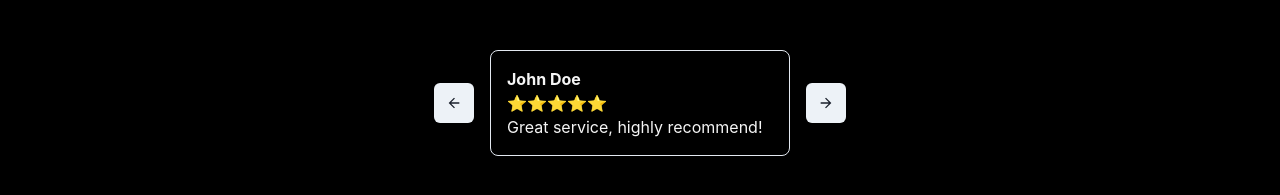
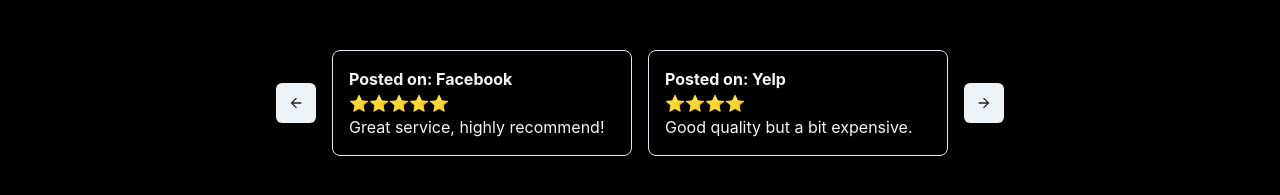
Before and after one commit to ryanlyang/MagicMack, a React (Vite) app: page / in a window 1280 px wide. Shown: the part 1799-1994 px from the top of the page. Built offline with nearby package versions, Linux system fonts and the light colour scheme; no server answers; what aws-amplify would draw is missing.

Commit message:
okay then try

```diff
--- a/src/components/Reviews.tsx
+++ b/src/components/Reviews.tsx
@@ -4,34 +4,30 @@
 
 interface Review {
   review_text: string;
-  reviewer: {
-    name: string;
-  };
+  platform: string;
   rating: number;
 }
 
 const reviews: Review[] = [
   {
     review_text: "Great service, highly recommend!",
-    reviewer: {
-      name: "John Doe",
-    },
+    platform: "Facebook",
     rating: 5,
   },
   {
     review_text: "Good quality but a bit expensive.",
-    reviewer: {
-      name: "Jane Smith",
-    },
+    platform: "Yelp",
     rating: 4,
   },
-
   {
-    review_text: "Godly Quality beautifully done.",
-    reviewer: {
-      name: "Joe Kerry",
-    },
-    rating: 5,
+    review_text: "Satisfactory experience.",
+    platform: "Google Reviews",
+    rating: 3,
+  },
+  {
+    review_text: "Will visit again.",
+    platform: "TripAdvisor",
+    rating: 4,
   },
   // Add more reviews as needed
 ];
@@ -40,11 +36,11 @@
   const [currentIndex, setCurrentIndex] = useState(0);
 
   const handlePrevClick = () => {
-    setCurrentIndex((prevIndex) => (prevIndex === 0 ? reviews.length - 1 : prevIndex - 1));
+    setCurrentIndex((prevIndex) => (prevIndex === 0 ? Math.max(reviews.length - 2, 0) : prevIndex - 2));
   };
 
   const handleNextClick = () => {
-    setCurrentIndex((prevIndex) => (prevIndex === reviews.length - 1 ? 0 : prevIndex + 1));
+    setCurrentIndex((prevIndex) => (prevIndex >= reviews.length - 2 ? 0 : prevIndex + 2));
   };
 
   return (
@@ -55,11 +51,13 @@
           icon={<ArrowBackIcon />}
           onClick={handlePrevClick}
         />
-        <Box p={4} borderWidth="1px" borderRadius="lg" boxShadow="sm" minWidth="300px">
-          <Text fontWeight="bold">{reviews[currentIndex].reviewer.name}</Text>
-          <Text>{'⭐'.repeat(reviews[currentIndex].rating)}</Text>
-          <Text>{reviews[currentIndex].review_text}</Text>
-        </Box>
+        {reviews.slice(currentIndex, currentIndex + 2).map((review, index) => (
+          <Box key={index} p={4} borderWidth="1px" borderRadius="lg" boxShadow="sm" minWidth="300px">
+            <Text fontWeight="bold">Posted on: {review.platform}</Text>
+            <Text>{'⭐'.repeat(review.rating)}</Text>
+            <Text>{review.review_text}</Text>
+          </Box>
+        ))}
         <IconButton
           aria-label="Next review"
           icon={<ArrowForwardIcon />}
```
